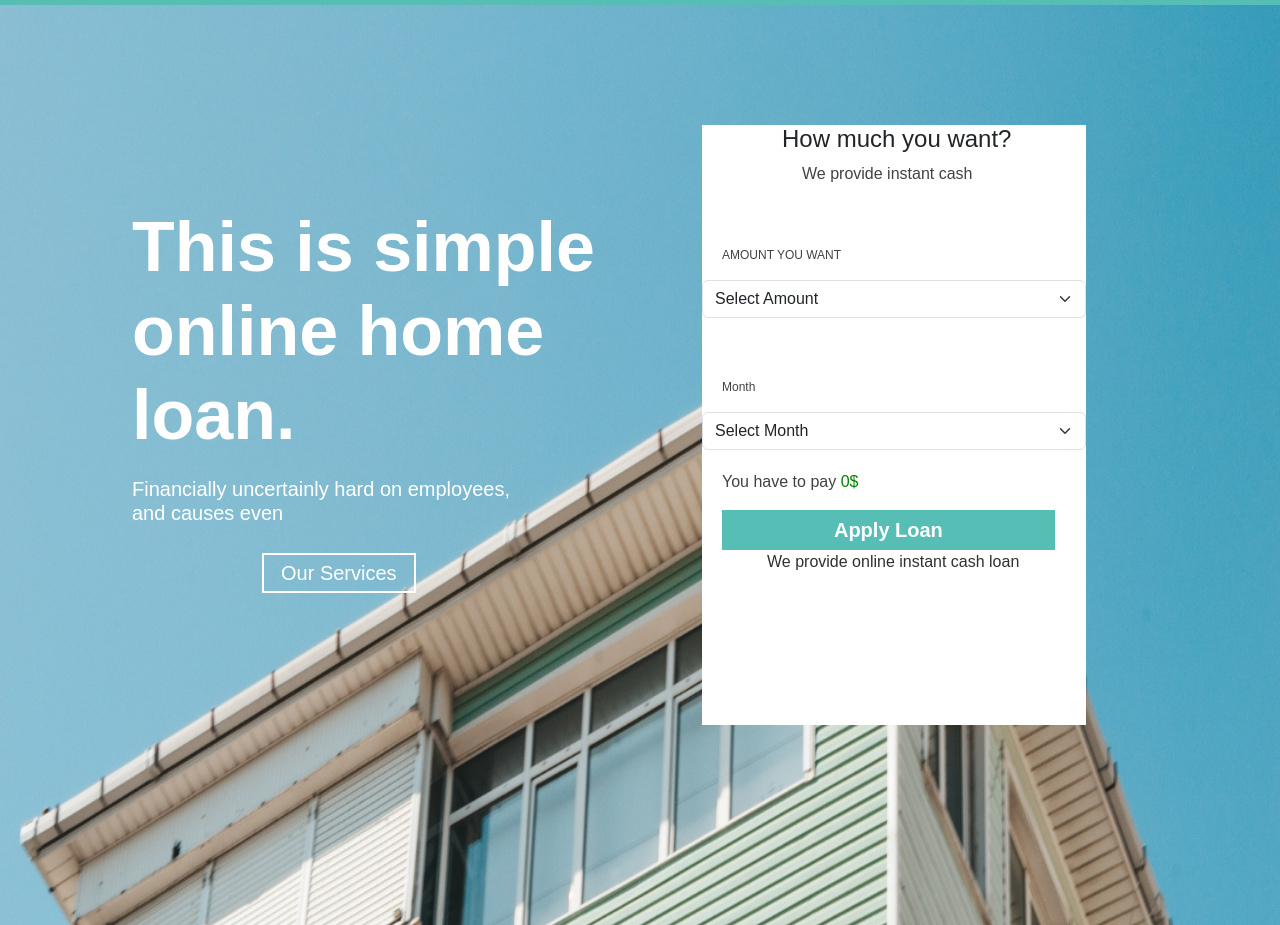
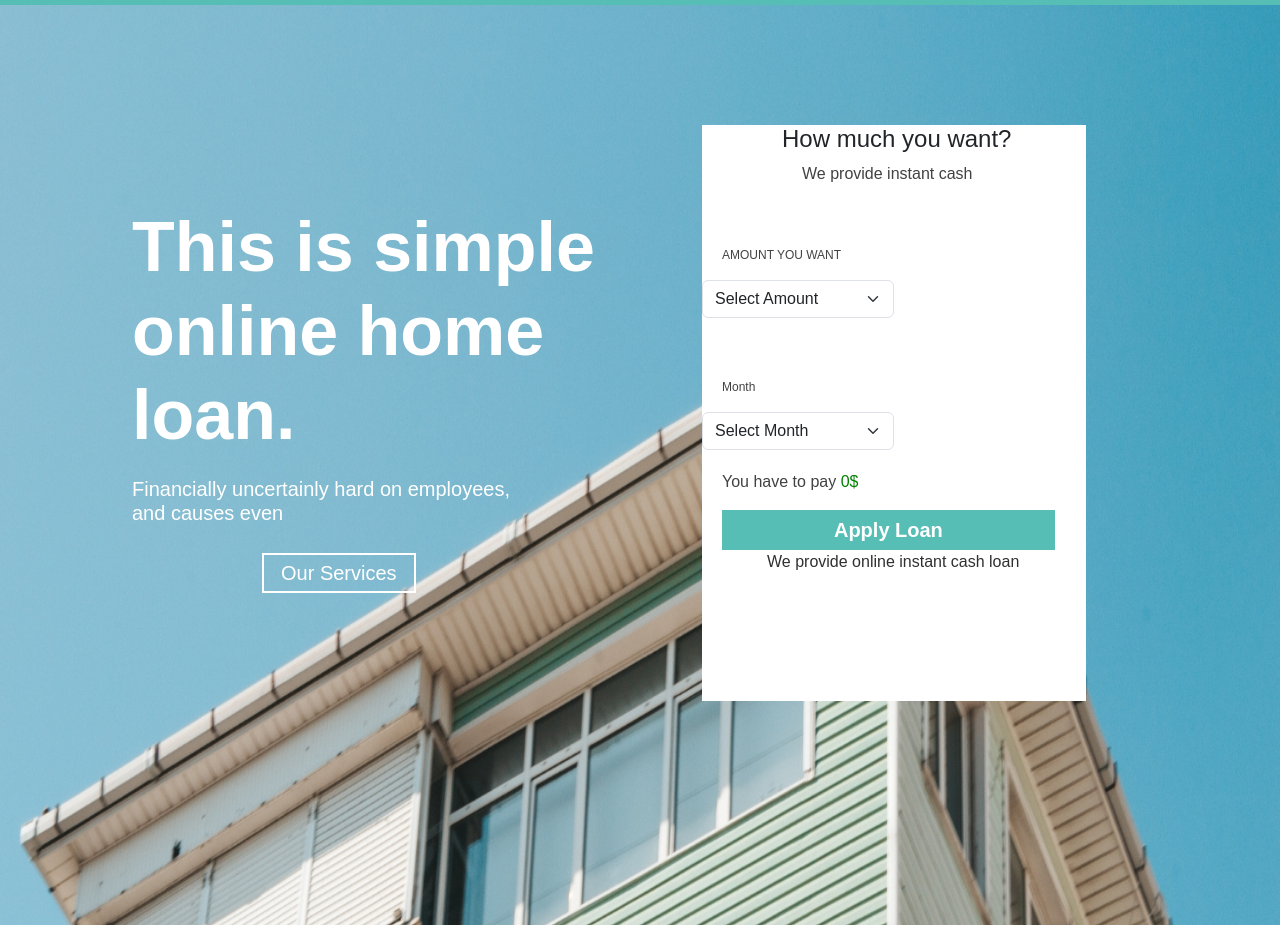
Before and after one commit to ARehmanDeveloper/web1, a plain HTML site: page index.html in a window 1280 px wide. Shown: the part 321-1246 px from the top of the page. Drawn offline with nearby package versions, Linux system fonts and the light colour scheme.

Commit message:
Update index.html
form changing

```diff
--- a/index.html
+++ b/index.html
@@ -60,16 +60,19 @@
             margin-top: 20px;
         }
         .form{
-            height: 75vh;
+            height: 36rem;
             width: 30vw;
             margin-top: 15vh;
             margin-left: 50px;
             background-color: white;
             }
+      .form-select{
+        width: 12rem;
+      }
         h4{
           margin-left: 80px;
-
-        }
+           margin-top: 30px;
+    }
         p{
             margin-left: 100px;
             color:rgb(66, 66, 66);
```
